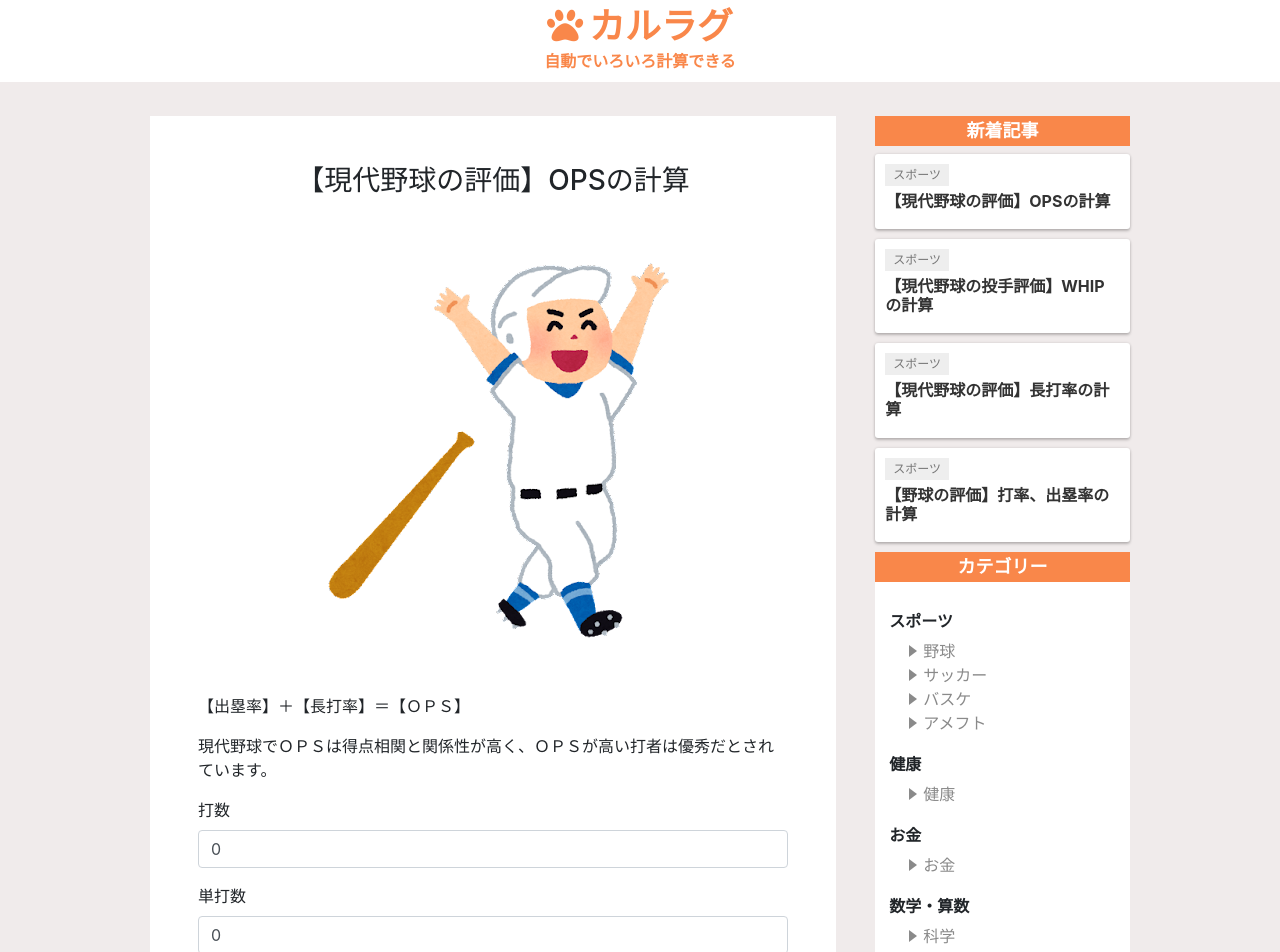
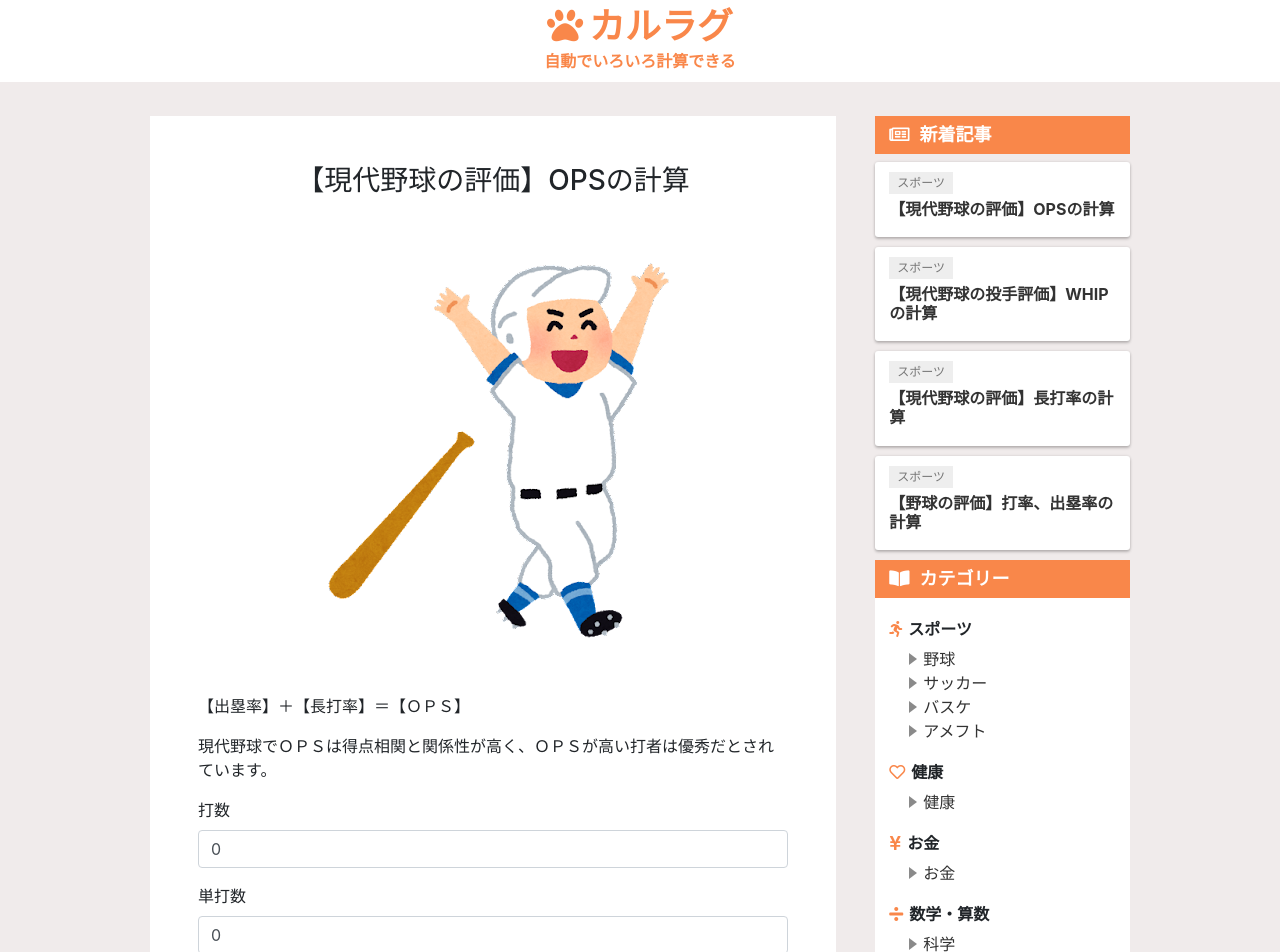
Before and after one commit to rk5155/calragu, a Vue app: page /baseball/ops in a window 1280 px wide. Shown: the top 952 px of the page. Built offline with nearby package versions, Linux system fonts and the light colour scheme; a web font is replaced by a local one.

Commit message:
サイドメニューにアイコンを表示し、CSSを調整した

```diff
--- a/src/assets/scss/variables.scss
+++ b/src/assets/scss/variables.scss
@@ -14,3 +14,10 @@ $textColor2: #8a8a8a;
     width: 120px;
     height: 120px;
 }
+@mixin linkColor() {
+    color: #333;
+    &:hover {
+        text-decoration: none;
+        color: $mainColor;
+    }
+}
--- a/src/components/Article.vue
+++ b/src/components/Article.vue
@@ -34,6 +34,8 @@ export default {
         &:hover {
             box-shadow: 0 15px 30px -5px rgba(0,0,0,.15), 0 0 5px rgba(0,0,0,.1);
             transform: translateY(-4px);
+            text-decoration: none;
+            color: $mainColor;
         }
         &:nth-child(odd) {
             margin-right: 12px;
--- a/src/components/Category.vue
+++ b/src/components/Category.vue
@@ -1,6 +1,6 @@
 <template>
     <div>
-        <h4 class="main-right-block__h4">{{ title }}</h4>
+        <h4 class="main-right-block__h4"><i :class="icon"></i>{{ title }}</h4>
         <ul>
             <li v-for="category in categorys" :key="category.title">
                 <router-link :to="category.url">{{ category.title }}</router-link>
@@ -11,6 +11,6 @@
 
 <script>
     export default {
-        props: ["categorys", "title"],
+        props: ["categorys", "title", "icon"],
     }
 </script>
--- a/src/components/MainRight.vue
+++ b/src/components/MainRight.vue
@@ -1,7 +1,7 @@
 <template>
     <div class="main-right">
         <div class="main-right-block">
-            <h3 class="main-right-block__title">新着記事</h3>
+            <h3 class="main-right-block__title"><i class="far fa-newspaper"></i>新着記事</h3>
 
             <div class="main-right-articles" v-for="article in newArticle.slice(-6)" :key="article.title">
                 <router-link :to="article.url">
@@ -11,16 +11,15 @@
             </div>
         </div>
         <div class="main-right-block--white">
-            <h3 class="main-right-block__title">カテゴリー</h3>
-            <Category></Category>
+            <h3 class="main-right-block__title"><i class="fas fa-book-open"></i>カテゴリー</h3>
 
             <div class="main-right-block-wrapper">
-                <Category :categorys="sports" title="スポーツ"></Category>
-                <Category :categorys="health" title="健康"></Category>
-                <Category :categorys="money" title="お金"></Category>
-                <Category :categorys="arithmetic" title="数学・算数"></Category>
-                <Category :categorys="science" title="科学"></Category>
-                <Category :categorys="date" title="日付"></Category>
+                <Category :categorys="sports" title="スポーツ" icon="fas fa-running"></Category>
+                <Category :categorys="health" title="健康" icon="far fa-heart"></Category>
+                <Category :categorys="money" title="お金" icon="fas fa-yen-sign"></Category>
+                <Category :categorys="arithmetic" title="数学・算数" icon="fas fa-divide"></Category>
+                <Category :categorys="science" title="科学" icon="fas fa-vial"></Category>
+                <Category :categorys="date" title="日付" icon="far fa-calendar-alt"></Category>
             </div>
         </div>
     </div>
@@ -92,7 +91,11 @@ export default {
         }
     }
     a {
-        color: #8a8a8a;
+        @include linkColor
+    }
+    i {
+        margin-right: 6px;
+        color: $mainColor;
     }
 }
 .main-right-block__h4 {
@@ -105,13 +108,16 @@ export default {
 .main-right-block__title {
     background-color: $mainColor;
     color: #ffffff;
-    text-align: center;
+    text-align: left;
     font-size: 18px;
-    padding: 4px 0;
+    padding: 8px 14px;
     font-weight: bold;
+    i {
+        margin-right: 10px;
+    }
 }
 .main-right-articles {
-    padding: 10px;
+    padding: 10px 14px;
     background-color: #ffffff;
     margin-bottom: 10px;
     border-radius: 3px;
@@ -123,6 +129,10 @@ export default {
     }
     a {
         color: #333;
+        &:hover {
+            text-decoration: none;
+            color: #333;
+        }
     }
     h4 {
         font-size: 16px;
```
